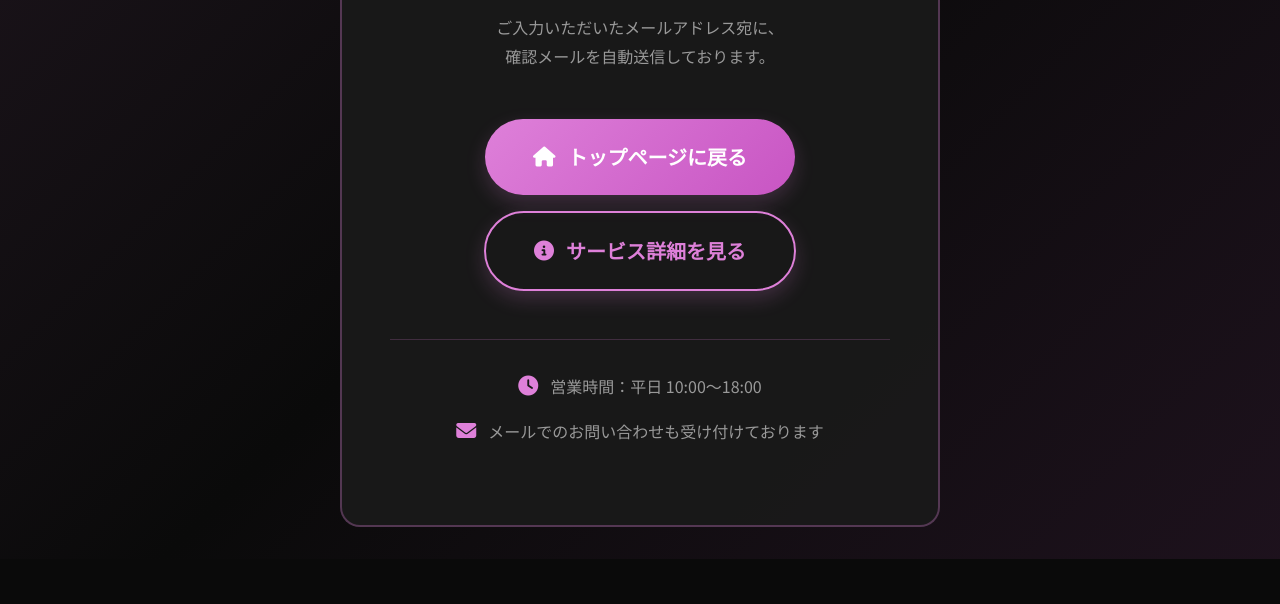
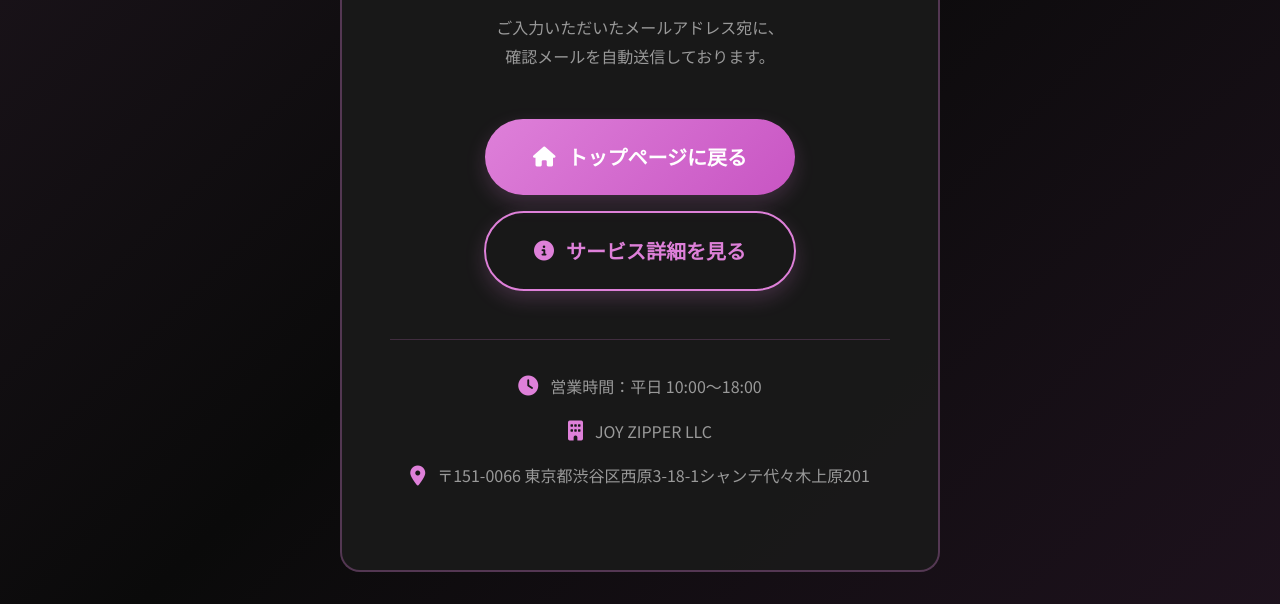
Before and after one commit to joyzipper/joyzipper-lp, a plain HTML site: page success.html in a window 1280 px wide. Shown: the part 396-1000 px from the top of the page. Before the commit the page ends 955 px from the top, so only its background shows below. Drawn offline with Linux system fonts and the light colour scheme.

Commit message:
Update success.html

```diff
--- a/success.html
+++ b/success.html
@@ -207,9 +207,14 @@
                     <span>営業時間：平日 10:00〜18:00</span>
                 </div>
                 <div class="success-info-item">
-                    <i class="fas fa-envelope"></i>
-                    <span>メールでのお問い合わせも受け付けております</span>
-                </div>
+    <i class="fas fa-building"></i>
+    <span>JOY ZIPPER LLC</span>
+</div>
+<div class="success-info-item">
+    <i class="fas fa-map-marker-alt"></i>
+    <span>〒151-0066 東京都渋谷区西原3-18-1シャンテ代々木上原201</span>
+</div>
+
             </div>
         </div>
     </div>
```
